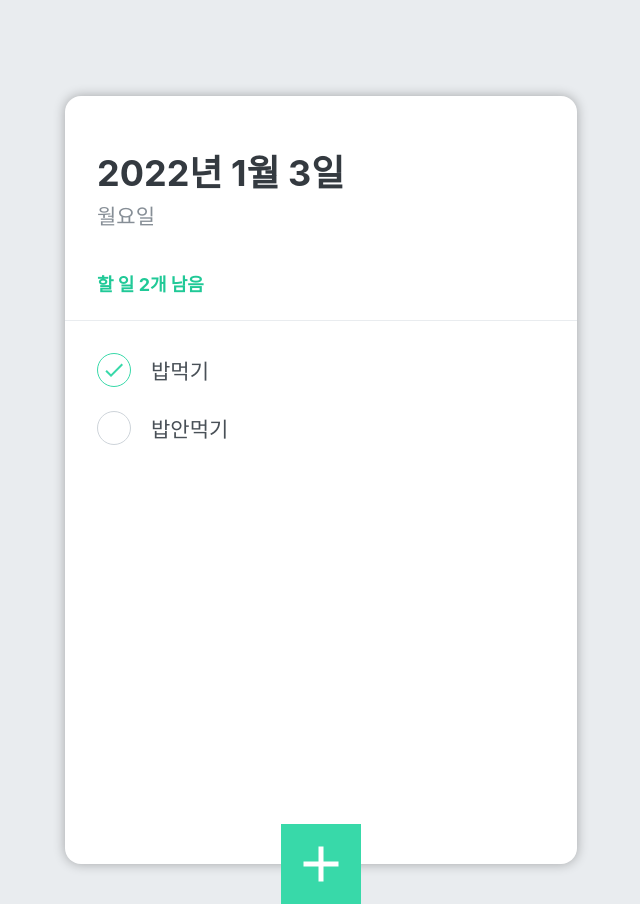
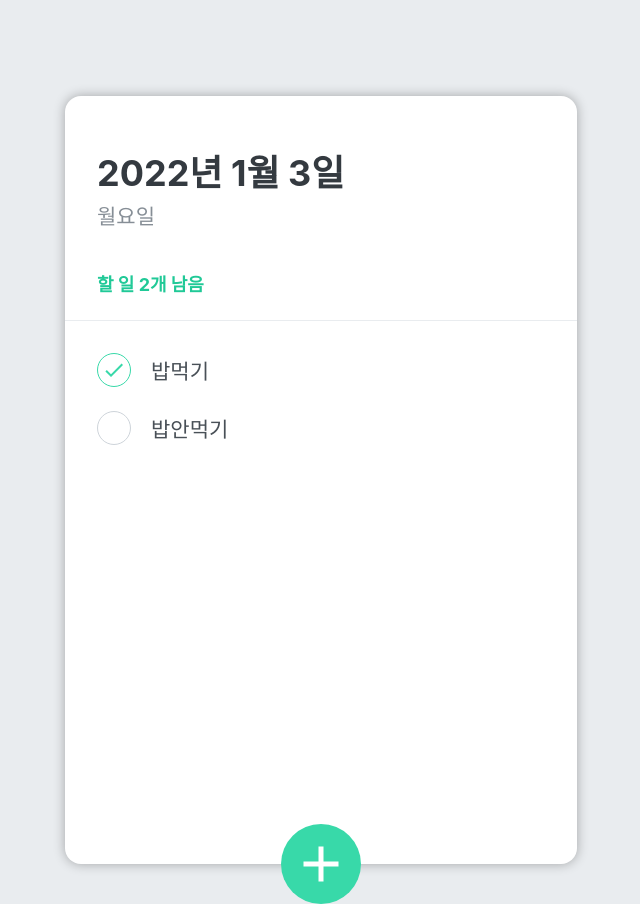
Before and after one commit to chjh6107/veloprt-to-do-react, a React (Vite) app: page / in a window 1280 px wide. Shown: the whole page, without its empty margins (319-959 px from the left). Built offline with nearby package versions, Linux system fonts and the light colour scheme.

Commit message:
borderradius modify

```diff
--- a/src/components/TodoCreate.jsx
+++ b/src/components/TodoCreate.jsx
@@ -23,7 +23,7 @@ const CircleButton = styled.button`
     bottom: 0px;
     transform: translate(-50%,50%);
     color: white;
-    /* border-radius: 1em; */
+    border-radius: 50%;
     border: none;
     outline: none;
     display: flex;
```
